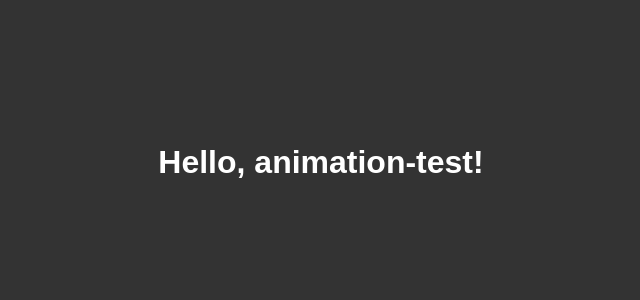
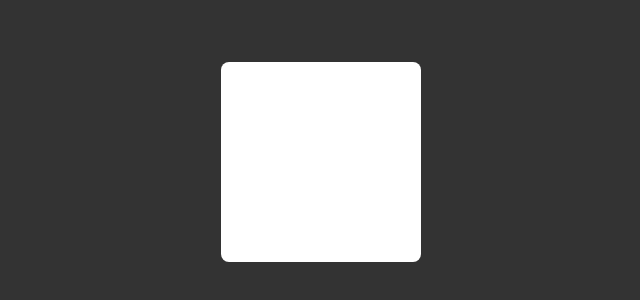
Before and after one commit to victorbadaro/animation-test, a React (Vite) app: page / in a window 1280 px wide. Shown: the part 238-538 px from the top of the page, without its empty margins (319-959 px from the left). Built offline with nearby package versions, Linux system fonts and the light colour scheme.

Commit message:
feat: add an animated element that rotates after clicking on it

```diff
--- a/src/App.tsx
+++ b/src/App.tsx
@@ -1,10 +1,11 @@
 import { Container } from './components/Container';
+import { Rotate } from './components/Rotate';
 import './styles/global.css';
 
 export function App() {
   return (
     <Container>
-      <h1>Hello, animation-test!</h1>
+      <Rotate />
     </Container>
   );
 }
--- /dev/null
+++ b/src/components/Rotate/index.tsx
@@ -0,0 +1,17 @@
+import { motion } from 'framer-motion';
+import { useState } from 'react';
+import styles from './styles.module.css';
+
+export function Rotate() {
+  const [isClicked, setIsClicked] = useState(false);
+
+  return (
+    <motion.div
+      className={styles.container}
+      onClick={() => setIsClicked(!isClicked)}
+      animate={{
+        rotate: isClicked ? 90 : 0
+      }}
+    />
+  );
+}
--- /dev/null
+++ b/src/components/Rotate/styles.module.css
@@ -0,0 +1,7 @@
+.container {
+  width: 200px;
+  height: 200px;
+  border-radius: 8px;
+  cursor: pointer;
+  background-color: #fff;
+}
```
